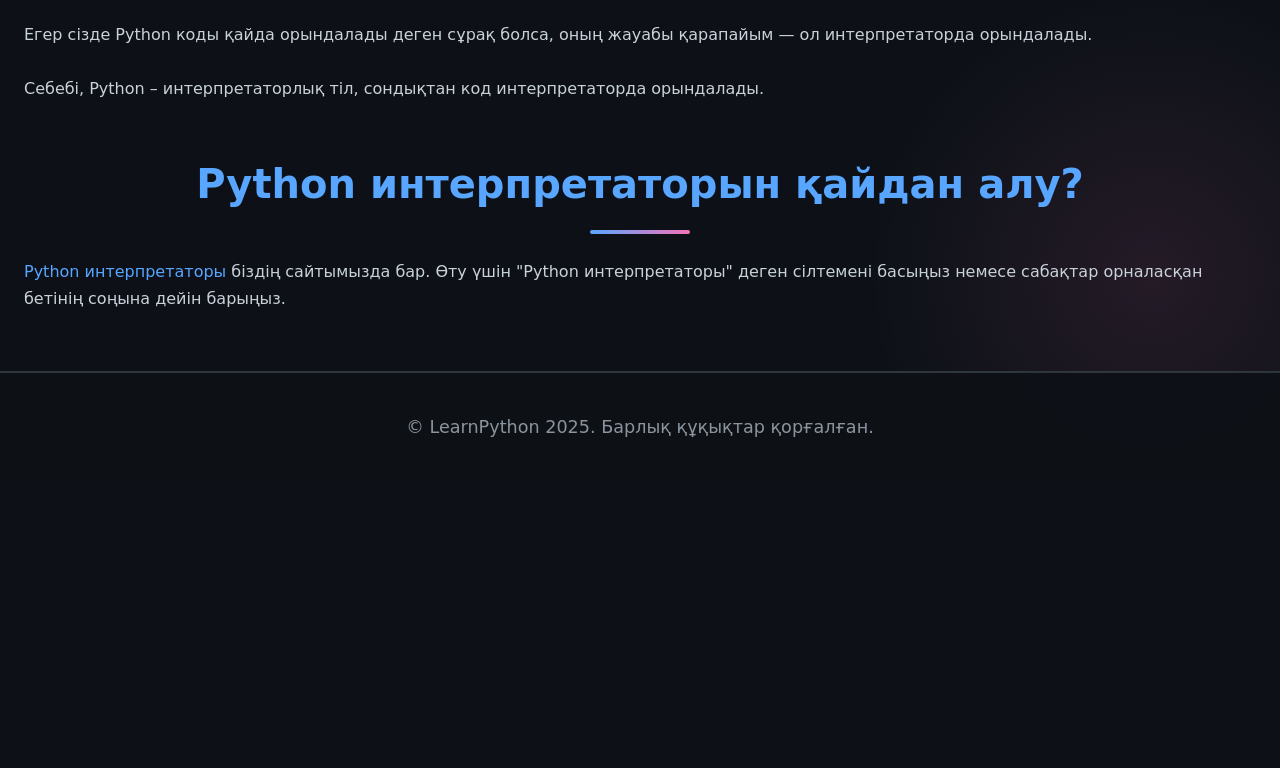
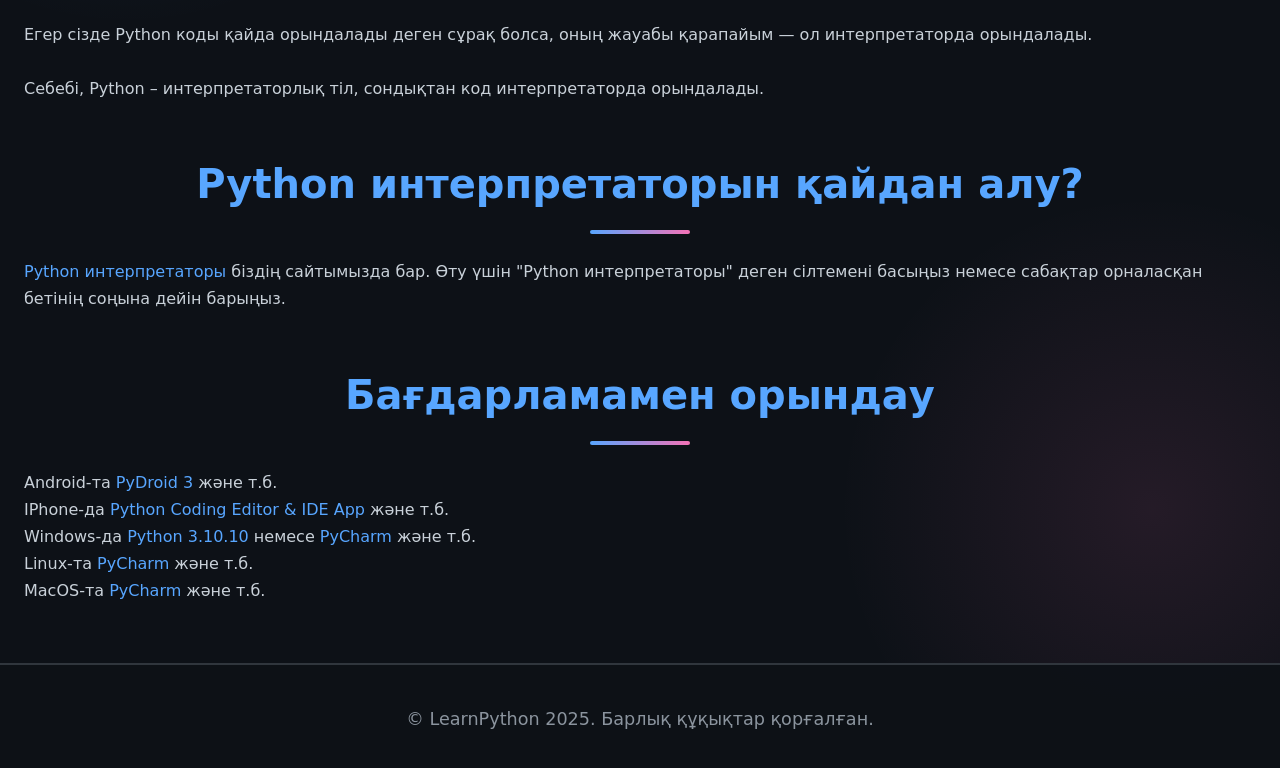
Before and after one commit to Guymanligh/NRI, a plain HTML site: page pages/lesson2.html in a window 1280 px wide. Shown: the part 553-1321 px from the top of the page. Before the commit the page ends 1035 px from the top, so only its background shows below. Drawn offline with Linux system fonts and the light colour scheme; a web font is replaced by a local one.

Commit message:
Last version

```diff
--- a/pages/lesson2.html
+++ b/pages/lesson2.html
@@ -31,6 +31,13 @@
         <p><br>Себебі, Python – интерпретаторлық тіл, сондықтан код интерпретаторда орындалады.</p>
         <h2>Python интерпретаторын қайдан алу?</h2>
         <p><a href="../python.html#interpreter">Python интерпретаторы</a> біздің сайтымызда бар. Өту үшін "Python интерпретаторы" деген сілтемені басыңыз немесе сабақтар орналасқан бетінің соңына дейін барыңыз.</p>
+        <h2>Бағдарламамен орындау</h2>
+        <p>Android-та <a href="https://pydroid.app/">PyDroid 3</a> және т.б.</p>
+        <p>IPhone-да <a href="https://apps.apple.com/us/app/python-coding-editor-ide-app/id6444399635">Python Coding Editor &amp; IDE App</a> және т.б.</p>
+        <p>Windows-да <a href="https://www.python.org/">Python 3.10.10</a> немесе <a href="https://www.jetbrains.com/pycharm/download/?section=windows">PyCharm</a> және т.б.</p>
+        <p>Linux-та <a href="https://www.jetbrains.com/pycharm/download/?section=linux">PyCharm</a> және т.б.</p>
+        <p>MacOS-та <a href="https://www.jetbrains.com/pycharm/download/?section=mac">PyCharm</a> және т.б.</p>
+</p>
     </main>
     <footer>
         <p>© LearnPython 2025. Барлық құқықтар қорғалған.</p>
```
